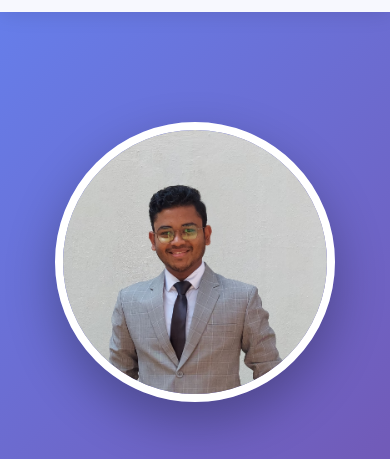
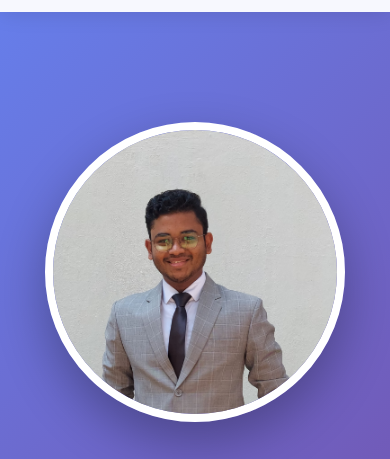
Before and after one commit to theanshuljain/theanshuljain.github.io, a plain HTML site: page index.html in a window 390 px wide. Shown: the part 123-582 px from the top of the page. Drawn offline with Linux system fonts and the light colour scheme.

Commit message:
update profile pic

```diff
--- a/styles.css
+++ b/styles.css
@@ -77,11 +77,12 @@ nav {
     background: linear-gradient(135deg, #667eea 0%, #764ba2 100%);
     color: white;
     min-height: 90vh;
-    display: flex;
+    display: flex !important;
     justify-content: space-between;
     align-items: center;
     max-width: 1400px;
     margin: 0 auto;
+    flex-wrap: nowrap;
 }
 
 .hero-content {
@@ -95,6 +96,7 @@ nav {
     display: flex;
     justify-content: center;
     align-items: center;
+    min-height: 400px;
 }
 
 .hero h1 {
@@ -345,18 +347,20 @@ h2::after {
 }
 
 /* Profile Picture */
-.profile-pic {
-    width: 350px;
-    height: 350px;
+.hero-image .profile-pic {
+    width: 350px !important;
+    height: 350px !important;
     border-radius: 50%;
     object-fit: cover;
     display: block;
     border: 8px solid white;
     box-shadow: 0 20px 50px rgba(0, 0, 0, 0.3);
     transition: transform 0.3s ease, box-shadow 0.3s ease;
+    margin: 0;
+    max-width: none;
 }
 
-.profile-pic:hover {
+.hero-image .profile-pic:hover {
     transform: scale(1.08);
     box-shadow: 0 25px 60px rgba(0, 0, 0, 0.4);
 }
@@ -412,9 +416,9 @@ h2::after {
         font-size: 2rem;
     }
 
-    .profile-pic {
-        width: 250px;
-        height: 250px;
+    .hero-image .profile-pic {
+        width: 250px !important;
+        height: 250px !important;
     }
 }
 
@@ -428,11 +432,12 @@ h2::after {
     }
 
     .hero-image {
-        flex: 0 0 300px;
+        flex: 0 0 320px;
+        min-height: 320px;
     }
 
-    .profile-pic {
-        width: 280px;
-        height: 280px;
+    .hero-image .profile-pic {
+        width: 300px !important;
+        height: 300px !important;
     }
 }
```
